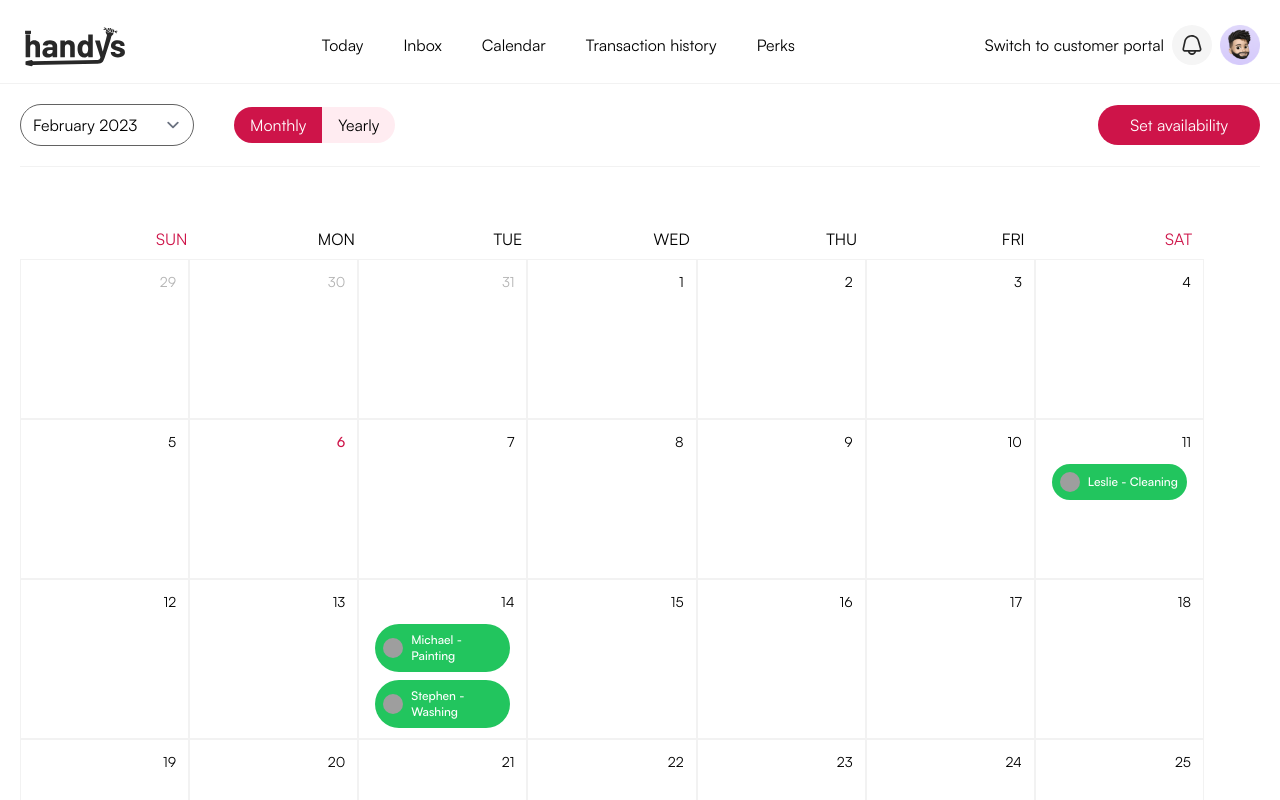
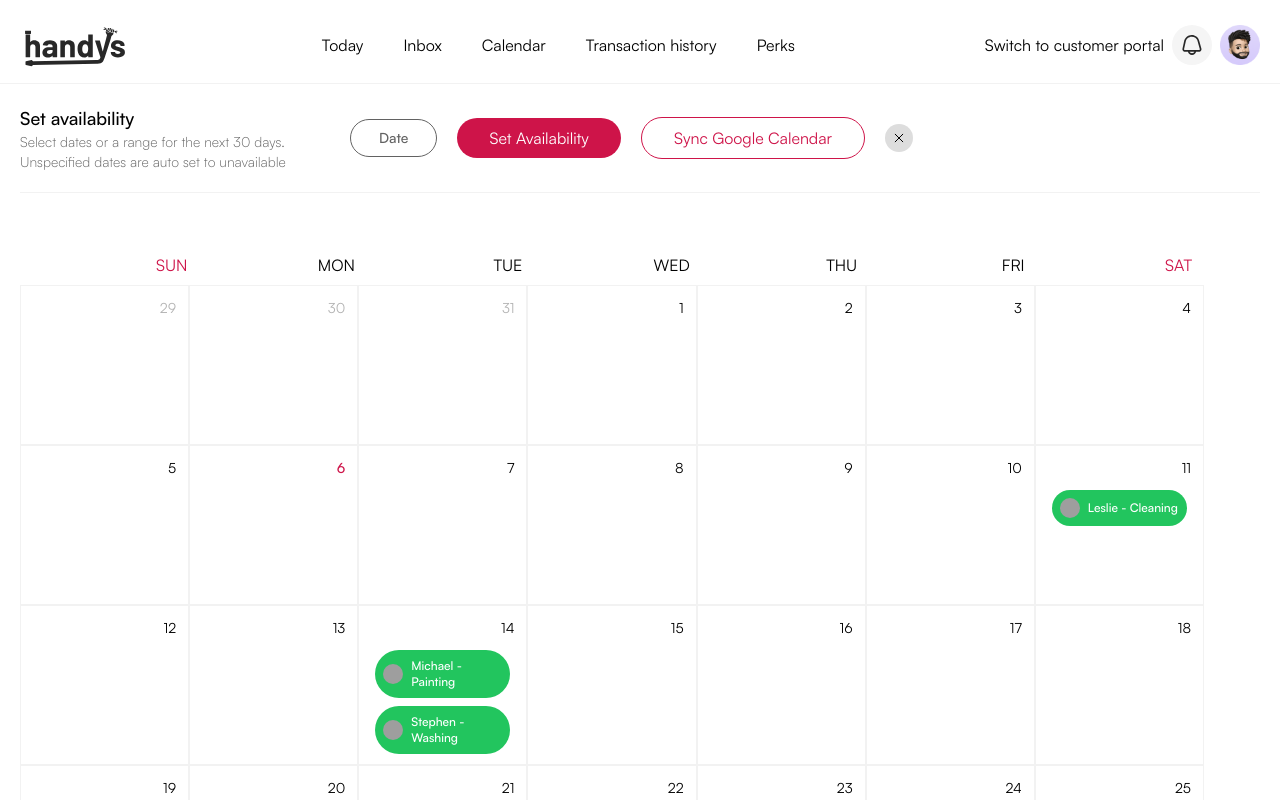
Before and after one commit to Handys-Inc/mvp-provider-portal, a React (Create React App) app: page /calendar in a window 1280 px wide. Both pictures are taken after a click on the button "Set availability". Built offline with nearby package versions, Linux system fonts and the light colour scheme; grey boxes are pictures that could not be loaded.

Commit message:
setting availability

```diff
--- a/src/app/Calendar/components/CalendarHeader.js
+++ b/src/app/Calendar/components/CalendarHeader.js
@@ -1,14 +1,16 @@
-import React, { useState } from "react";
+import React, { useState, Fragment } from "react";
 import Border from "../../../components/Border/Border";
+import { GrClose } from "react-icons/gr";
 
 function CalendarHeader({ view, setView, currentFocus, setCurrentFocus }) {
-  console.log("current focus", currentFocus);
+  const [availabilityView, setAvailabilityView] = useState(false);
   return (
     <div>
+      {!availabilityView ? (
+        <Fragment>
           <div className="flex justify-between items-center my-5 ">
             <div className="flex gap-10 items-center">
               {/* Date Select */}
-          {/* console.log("today", today, format(today, "MMM-yyyy")); */}
               <select
                 value={currentFocus}
                 onChange={(e) => {
@@ -55,9 +57,43 @@ function CalendarHeader({ view, setView, currentFocus, setCurrentFocus }) {
               </div>
             </div>
 
-        <button className="btn-primary">Set availability</button>
+            <button
+              onClick={() => setAvailabilityView(true)}
+              className="btn-primary"
+            >
+              Set availability
+            </button>
+          </div>
+        </Fragment>
+      ) : (
+        // SET AVAILABILITY HERE
+        <div className="flex gap-5 items-center my-5 ">
+          <div className="w-1/4">
+            <h4 className="text-lg font-semibold">Set availability</h4>
+            <p className="font-light text-gray text-sm">
+              Select dates or a range for the next 30 days. Unspecified dates
+              are auto set to unavailable
+            </p>
           </div>
 
+          {/* Date */}
+          <button className="btn-dark-outline">Date</button>
+
+          {/* Set Availability */}
+          <button className="btn-primary">Set Availability</button>
+
+          {/* Sync Google Calendar */}
+          <button className="btn-primary-outline">Sync Google Calendar</button>
+
+          {/* Close */}
+          <div>
+            <GrClose
+              className="bg-mute hover:bg-gray  rounded-full w-7 h-7 cursor-pointer p-2"
+              onClick={() => setAvailabilityView(false)}
+            />
+          </div>
+        </div>
+      )}
       <Border />
     </div>
   );
--- a/src/components/Modal/Modal.js
+++ b/src/components/Modal/Modal.js
@@ -2,8 +2,6 @@ import { Dialog, Transition } from "@headlessui/react";
 import { Fragment, useEffect } from "react";
 
 import { GrClose } from "react-icons/gr";
-
-import { MdArrowBack } from "react-icons/md";
 
 export default function Modal({
   isOpen,
```
Lines whose indentation alone changed are shown as unchanged.
